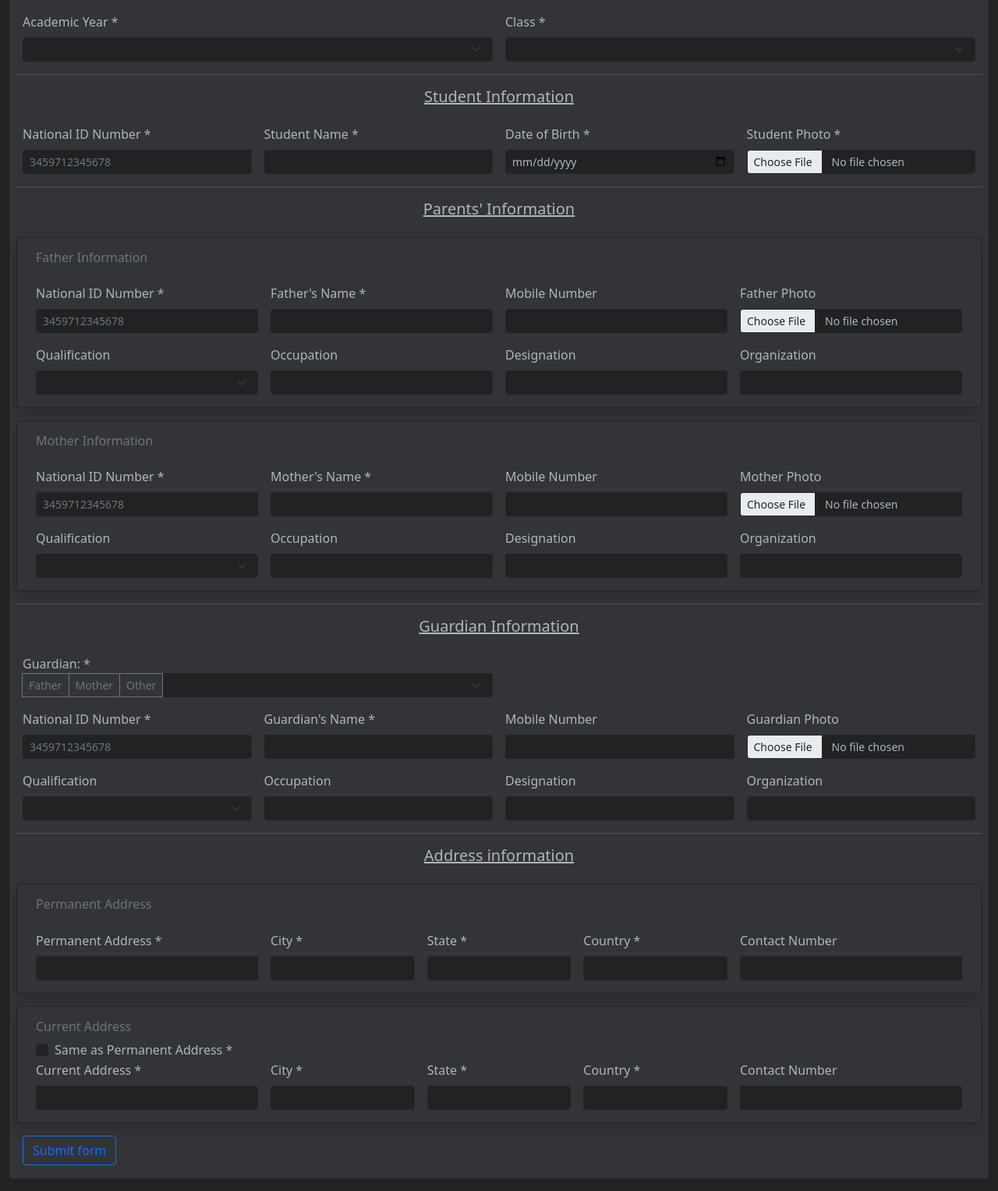
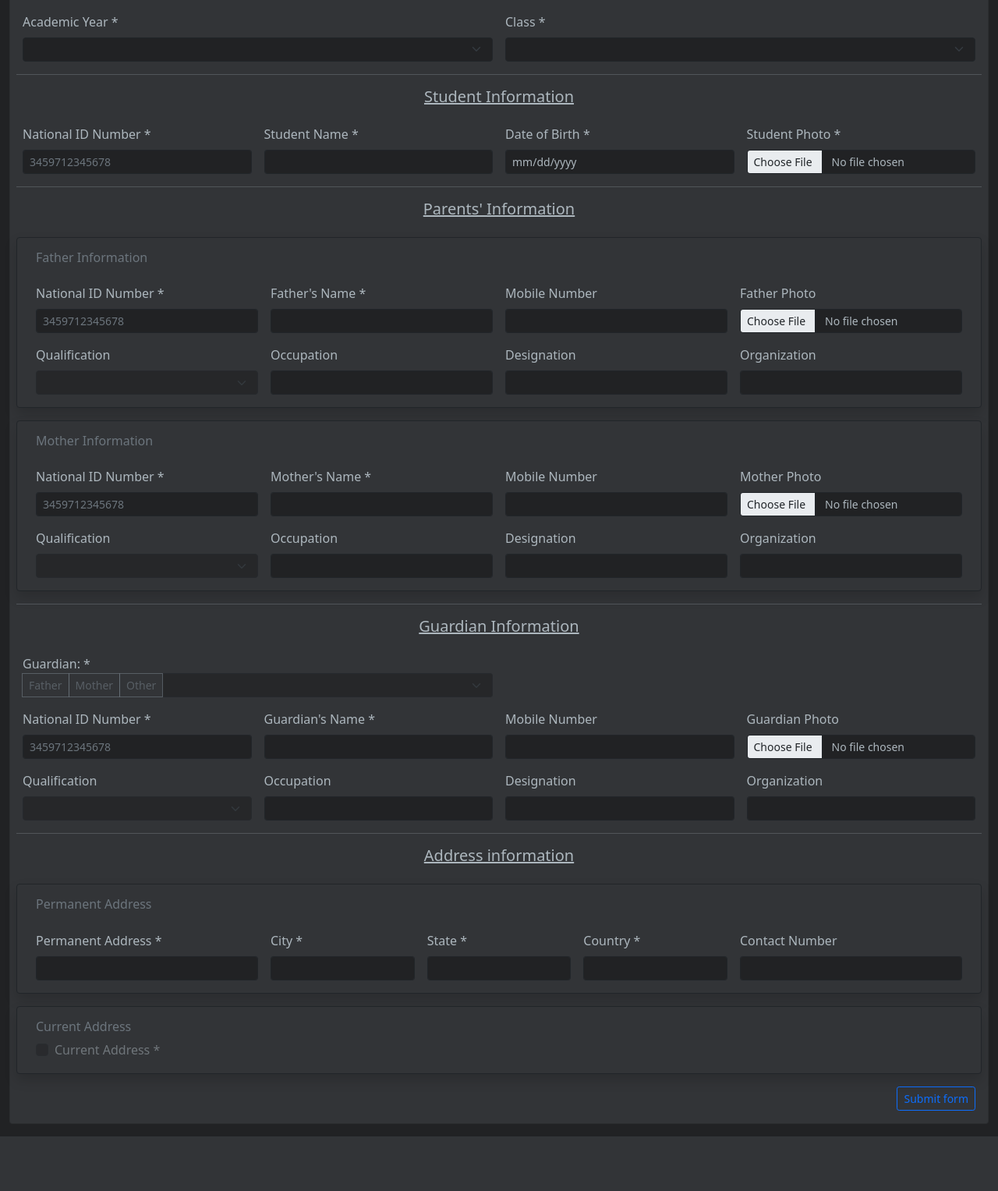
Before and after one commit to NumanNaseerNomi/NOMi.DAS.LMS, a PHP site: page / in a window 1280 px wide. Shown: the part 438-1965 px from the top of the page at 78% size. After the commit the page ends 1895 px from the top, so only its background shows below. Run offline with PHP 8.4, Linux system fonts and the light colour scheme.

Commit message:
Update admissionForm.php

```diff
--- a/NOMi/iDAS/components/admissionForm.php
+++ b/NOMi/iDAS/components/admissionForm.php
@@ -2,7 +2,7 @@
 	<h4 class="m-3 mb-0">New Admission</h4>
 	<hr class="mb-0"/>
 	<div class="card-body">
-		<form class="row g-3 needs-validation">
+		<form class="row g-3 needs-validation" autocomplete="off">
 			<h5 class="text-center text-decoration-underline">Admission Information</h5>
 			<div class="col-md-6">
 				<label for="academicYear" class="form-label">Academic Year *</label>
@@ -23,20 +23,20 @@
 			<hr class="mb-0"/>
 			<h5 class="text-center text-decoration-underline">Student Information</h5>
 			<div class="col-md-3">
-				<label for="studendNID" class="form-label">National ID Number *</label>
-				<input type="text" class="form-control form-control-sm bgDarkBlack border-dark fcLightBlack" id="studendNID" placeholder="3459712345678" size="13" pattern="[0-9]{13}" required>
+				<label for="studentNID" class="form-label">National ID Number *</label>
+				<input type="text" class="form-control form-control-sm bgDarkBlack border-dark fcLightBlack" id="studentNID" placeholder="3459712345678" size="13" pattern="[0-9]{13}" onchange="disableOnInvalid('studentNID','requiredStudentNID');" required>
 			</div>
 			<div class="col-md-3">
 				<label for="studentName" class="form-label">Student Name *</label>
-				<input type="text" class="form-control form-control-sm bgDarkBlack border-dark fcLightBlack" id="studentName" required>
+				<input type="text" class="form-control form-control-sm bgDarkBlack border-dark fcLightBlack requiredStudentNID" id="studentName" required disabled>
 			</div>
 			<div class="col-md-3">
 				<label for="studentDOB" class="form-label">Date of Birth *</label>
-				<input type="date" class="form-control form-control-sm bgDarkBlack border-dark fcLightBlack" id="studentDOB" required>
+				<input type="date" class="form-control form-control-sm bgDarkBlack border-dark fcLightBlack requiredStudentNID" id="studentDOB" required disabled>
 			</div>
 			<div class="col-md-3">
 				<label for="studentPhoto" class="form-label">Student Photo *</label>
-				<input type="file" class="custom-file-input form-control form-select-sm bgDarkBlack border-dark fcLightBlack" accept=".jpg, .jpeg" id="studentPhoto" required>
+				<input type="file" class="custom-file-input form-control form-select-sm bgDarkBlack border-dark fcLightBlack requiredStudentNID" accept=".jpg, .jpeg" id="studentPhoto" required disabled>
 			</div>
 			<hr class="mb-0"/>
 			<h5 class="text-center text-decoration-underline">Parents' Information</h5>
@@ -46,23 +46,23 @@
 						<h6 class="text-muted">Father Information</h6>
 						<div class="col-md-3">
 							<label for="fatherNID" class="form-label">National ID Number *</label>
-							<input type="text" class="form-control form-control-sm bgDarkBlack border-dark fcLightBlack" id="fatherNID" placeholder="3459712345678" size="13" pattern="[0-9]{13}" required>
+							<input type="text" class="form-control form-control-sm bgDarkBlack border-dark fcLightBlack requiredStudentNID" id="fatherNID" placeholder="3459712345678" size="13" pattern="[0-9]{13}" onchange="disableOnInvalid('fatherNID','requiredFatherNID');" required disabled>
 						</div>
 						<div class="col-md-3">
 							<label for="fatherName" class="form-label">Father's Name *</label>
-							<input type="text" class="form-control form-control-sm bgDarkBlack border-dark fcLightBlack" id="fatherName" required>
+							<input type="text" class="form-control form-control-sm bgDarkBlack border-dark fcLightBlack requiredFatherNID" id="fatherName" required disabled>
 						</div>
 						<div class="col-md-3">
 							<label for="fatherMobileNumber" class="form-label">Mobile Number</label>
-							<input type="text" class="form-control form-control-sm bgDarkBlack border-dark fcLightBlack" id="fatherMobileNumber">
+							<input type="text" class="form-control form-control-sm bgDarkBlack border-dark fcLightBlack requiredFatherNID" id="fatherMobileNumber"  disabled>
 						</div>
 						<div class="col-md-3">
 							<label for="fatherPhoto" class="form-label">Father Photo</label>
-							<input type="file" class="custom-file-input form-control form-select-sm bgDarkBlack border-dark fcLightBlack" accept=".jpg, .jpeg" id="fatherPhoto">
+							<input type="file" class="custom-file-input form-control form-select-sm bgDarkBlack border-dark fcLightBlack requiredFatherNID" accept=".jpg, .jpeg" id="fatherPhoto"  disabled>
 						</div>
 						<div class="col-md-3">
 							<label for="fatherQualification" class="form-label">Qualification</label>
-							<select class="form-select form-select-sm bgDarkBlack border-dark fcLightBlack" id="fatherQualification">
+							<select class="form-select form-select-sm bgDarkBlack border-dark fcLightBlack requiredFatherNID" id="fatherQualification"  disabled>
 								<option selected disabled></option>
 								<option value="">None</option>
 								<option value="">Under Matric</option>
@@ -71,15 +71,15 @@
 						</div>
 						<div class="col-md-3">
 							<label for="fatherOccupation" class="form-label">Occupation</label>
-							<input type="text" class="form-control form-control-sm bgDarkBlack border-dark fcLightBlack" id="fatherOccupation">
+							<input type="text" class="form-control form-control-sm bgDarkBlack border-dark fcLightBlack requiredFatherNID" id="fatherOccupation" disabled>
 						</div>
 						<div class="col-md-3">
 							<label for="fatherDesignation" class="form-label">Designation</label>
-							<input type="text" class="form-control form-control-sm bgDarkBlack border-dark fcLightBlack" id="fatherDesignation">
+							<input type="text" class="form-control form-control-sm bgDarkBlack border-dark fcLightBlack requiredFatherNID" id="fatherDesignation" disabled>
 						</div>
 						<div class="col-md-3">
 							<label for="fatherOrganization" class="form-label">Organization</label>
-							<input type="text" class="form-control form-control-sm bgDarkBlack border-dark fcLightBlack" id="fatherOrganization">
+							<input type="text" class="form-control form-control-sm bgDarkBlack border-dark fcLightBlack requiredFatherNID" id="fatherOrganization" disabled>
 						</div>
 					</div>
 				</div>
@@ -90,23 +90,23 @@
 						<h6 class="text-muted">Mother Information</h6>
 						<div class="col-md-3">
 							<label for="motherNID" class="form-label">National ID Number *</label>
-							<input type="text" class="form-control form-control-sm bgDarkBlack border-dark fcLightBlack" id="motherNID" placeholder="3459712345678" size="13" pattern="[0-9]{13}" required>
+							<input type="text" class="form-control form-control-sm bgDarkBlack border-dark fcLightBlack requiredStudentNID" id="motherNID" placeholder="3459712345678" size="13" pattern="[0-9]{13}" onchange="disableOnInvalid('motherNID','requiredMotherNID');" required disabled>
 						</div>
 						<div class="col-md-3">
 							<label for="motherName" class="form-label">Mother's Name *</label>
-							<input type="text" class="form-control form-control-sm bgDarkBlack border-dark fcLightBlack" id="motherName" required>
+							<input type="text" class="form-control form-control-sm bgDarkBlack border-dark fcLightBlack requiredMotherNID" id="motherName" required disabled>
 						</div>
 						<div class="col-md-3">
 							<label for="motherMobileNumber" class="form-label">Mobile Number</label>
-							<input type="text" class="form-control form-control-sm bgDarkBlack border-dark fcLightBlack" id="motherMobileNumber">
+							<input type="text" class="form-control form-control-sm bgDarkBlack border-dark fcLightBlack requiredMotherNID" id="motherMobileNumber" disabled>
 						</div>
 						<div class="col-md-3">
 							<label for="motherPhoto" class="form-label">Mother Photo</label>
-							<input type="file" class="custom-file-input form-control form-select-sm bgDarkBlack border-dark fcLightBlack" accept=".jpg, .jpeg" id="motherPhoto">
+							<input type="file" class="custom-file-input form-control form-select-sm bgDarkBlack border-dark fcLightBlack requiredMotherNID" accept=".jpg, .jpeg" id="motherPhoto" disabled>
 						</div>
 						<div class="col-md-3">
 							<label for="motherQualification" class="form-label">Qualification</label>
-							<select class="form-select form-select-sm bgDarkBlack border-dark fcLightBlack" id="motherQualification">
+							<select class="form-select form-select-sm bgDarkBlack border-dark fcLightBlack requiredMotherNID" id="motherQualification" disabled>
 								<option selected disabled></option>
 								<option value="">None</option>
 								<option value="">Under Matric</option>
@@ -115,15 +115,15 @@
 						</div>
 						<div class="col-md-3">
 							<label for="motherOccupation" class="form-label">Occupation</label>
-							<input type="text" class="form-control form-control-sm bgDarkBlack border-dark fcLightBlack" id="motherOccupation">
+							<input type="text" class="form-control form-control-sm bgDarkBlack border-dark fcLightBlack requiredMotherNID" id="motherOccupation" disabled>
 						</div>
 						<div class="col-md-3">
 							<label for="motherDesignation" class="form-label">Designation</label>
-							<input type="text" class="form-control form-control-sm bgDarkBlack border-dark fcLightBlack" id="motherDesignation">
+							<input type="text" class="form-control form-control-sm bgDarkBlack border-dark fcLightBlack requiredMotherNID" id="motherDesignation" disabled>
 						</div>
 						<div class="col-md-3">
 							<label for="motherOrganization" class="form-label">Organization</label>
-							<input type="text" class="form-control form-control-sm bgDarkBlack border-dark fcLightBlack" id="motherOrganization">
+							<input type="text" class="form-control form-control-sm bgDarkBlack border-dark fcLightBlack requiredMotherNID" id="motherOrganization" disabled>
 						</div>
 					</div>
 				</div>
@@ -133,13 +133,13 @@
 			<div class="col-md-6">
 				<label class="form-check-label">Guardian: * &emsp;</label>
 				<div class="input-group input-group-sm">
-					<input type="radio" class="btn-check" name="guardianOptions" id="guardianFather" data-bs-toggle="collapse" data-bs-target="#collapseGuardian" aria-expanded="true" aria-controls="collapseGuardian" onclick="disableGroup('guardianFather', 'isGuardian', true);" required>
+					<input type="radio" class="btn-check requiredFatherNID" name="guardianOptions" id="guardianFather" data-bs-toggle="collapse" data-bs-target="#collapseGuardian" aria-expanded="true" aria-controls="collapseGuardian" onclick="disableGroup('guardianFather', 'isGuardian');" required disabled>
 					<label class="btn btn-outline-secondary" for="guardianFather">Father</label>
-					<input type="radio" class="btn-check" name="guardianOptions" id="guardianMother" data-bs-toggle="collapse" data-bs-target="#collapseGuardian" aria-expanded="true" aria-controls="collapseGuardian" onclick="disableGroup('guardianMother', 'isGuardian', true);">
+					<input type="radio" class="btn-check requiredMotherNID" name="guardianOptions" id="guardianMother" data-bs-toggle="collapse" data-bs-target="#collapseGuardian" aria-expanded="true" aria-controls="collapseGuardian" onclick="disableGroup('guardianMother', 'isGuardian');" disabled>
 					<label class="btn btn-outline-secondary" for="guardianMother">Mother</label>
-					<input type="radio" class="btn-check" name="guardianOptions" id="guardianOther" data-bs-toggle="collapse" data-bs-target="#collapseGuardian" aria-expanded="true" aria-controls="collapseGuardian" onclick="disableGroup('guardianOther', 'isGuardian', false);">
+					<input type="radio" class="btn-check requiredStudentNID" name="guardianOptions" id="guardianOther" data-bs-toggle="collapse" data-bs-target="#collapseGuardian" aria-expanded="true" aria-controls="collapseGuardian" disabled>
 					<label class="btn btn-outline-secondary" for="guardianOther">Other</label>
-					<select class="form-select bgDarkBlack border-dark fcLightBlack isGuardian" id="guardianRelationship" required>
+					<select class="form-select bgDarkBlack border-dark fcLightBlack requiredStudentNID" id="guardianRelationship" onfocus="this.form.guardianOther.checked = true" onchange="disableOnInvalid('guardianRelationship','requiredGuardianRelationship');" required disabled>
 						<option selected disabled></option>
 						<option value="">Uncle</option>
 						<option value="">Ant</option>
@@ -151,23 +151,23 @@
 				<div class="row g-3">
 					<div class="col-md-3">
 						<label for="guardianNID" class="form-label">National ID Number *</label>
-						<input type="text" class="form-control form-control-sm bgDarkBlack border-dark fcLightBlack isGuardian" id="guardianNID" placeholder="3459712345678" size="13" pattern="[0-9]{13}" required>
+						<input type="text" class="form-control form-control-sm bgDarkBlack border-dark fcLightBlack isGuardian requiredGuardianRelationship" id="guardianNID" placeholder="3459712345678" size="13" pattern="[0-9]{13}" required disabled>
 					</div>
 					<div class="col-md-3">
 						<label for="guardianName" class="form-label">Guardian's Name *</label>
-						<input type="text" class="form-control form-control-sm bgDarkBlack border-dark fcLightBlack isGuardian" id="guardianName" required>
+						<input type="text" class="form-control form-control-sm bgDarkBlack border-dark fcLightBlack isGuardian requiredGuardianRelationship" id="guardianName" required disabled>
 					</div>
 					<div class="col-md-3">
 						<label for="guardianMobileNumber" class="form-label">Mobile Number</label>
-						<input type="text" class="form-control form-control-sm bgDarkBlack border-dark fcLightBlack isGuardian" id="guardianMobileNumber">
+						<input type="text" class="form-control form-control-sm bgDarkBlack border-dark fcLightBlack isGuardian requiredGuardianRelationship" id="guardianMobileNumber" disabled>
 					</div>
 					<div class="col-md-3">
 						<label for="guardianPhoto" class="form-label">Guardian Photo</label>
-						<input type="file" class="custom-file-input form-control form-select-sm bgDarkBlack border-dark fcLightBlack isGuardian" accept=".jpg, .jpeg" id="guardianPhoto">
+						<input type="file" class="custom-file-input form-control form-select-sm bgDarkBlack border-dark fcLightBlack isGuardian requiredGuardianRelationship" accept=".jpg, .jpeg" id="guardianPhoto" disabled>
 					</div>
 					<div class="col-md-3">
 						<label for="guardianQualification" class="form-label">Qualification</label>
-						<select class="form-select form-select-sm bgDarkBlack border-dark fcLightBlack isGuardian" id="guardianQualification">
+						<select class="form-select form-select-sm bgDarkBlack border-dark fcLightBlack isGuardian requiredGuardianRelationship" id="guardianQualification" disabled>
 							<option selected disabled></option>
 							<option value="">None</option>
 							<option value="">Under Matric</option>
@@ -176,15 +176,15 @@
 					</div>
 					<div class="col-md-3">
 						<label for="guardianOccupation" class="form-label">Occupation</label>
-						<input type="text" class="form-control form-control-sm bgDarkBlack border-dark fcLightBlack isGuardian" id="guardianOccupation">
+						<input type="text" class="form-control form-control-sm bgDarkBlack border-dark fcLightBlack isGuardian requiredGuardianRelationship" id="guardianOccupation" disabled>
 					</div>
 					<div class="col-md-3">
 						<label for="guardianOccupation" class="form-label">Designation</label>
-						<input type="text" class="form-control form-control-sm bgDarkBlack border-dark fcLightBlack isGuardian" id="guardianOccupation">
+						<input type="text" class="form-control form-control-sm bgDarkBlack border-dark fcLightBlack isGuardian requiredGuardianRelationship" id="guardianOccupation" disabled>
 					</div>
 					<div class="col-md-3">
 						<label for="guardianOrganization" class="form-label">Organization</label>
-						<input type="text" class="form-control form-control-sm bgDarkBlack border-dark fcLightBlack isGuardian" id="guardianOrganization">
+						<input type="text" class="form-control form-control-sm bgDarkBlack border-dark fcLightBlack isGuardian requiredGuardianRelationship" id="guardianOrganization" disabled>
 					</div>
 				</div>
 			</div>
@@ -196,23 +196,23 @@
 						<h6 class="text-muted">Permanent Address</h6>
 						<div class="col-md-3">
 							<label for="permanentAddress" class="form-label">Permanent Address *</label>
-							<input type="text" class="form-control form-control-sm bgDarkBlack border-dark fcLightBlack" id="permanentAddress" required>
+							<input type="text" class="form-control form-control-sm bgDarkBlack border-dark fcLightBlack requiredStudentNID" id="permanentAddress" onchange="disableOnInvalid('permanentAddress', 'requiredPermanentAddress');" required disabled>
 						</div>
 						<div class="col-md-2">
 							<label for="permanentCity" class="form-label">City *</label>
-							<input type="text" class="form-control form-control-sm bgDarkBlack border-dark fcLightBlack" id="permanentCity" required>
+							<input type="text" class="form-control form-control-sm bgDarkBlack border-dark fcLightBlack requiredStudentNID" id="permanentCity" required disabled>
 						</div>
 						<div class="col-md-2">
 							<label for="permanentState" class="form-label">State *</label>
-							<input type="text" class="form-control form-control-sm bgDarkBlack border-dark fcLightBlack" id="permanentState" required>
+							<input type="text" class="form-control form-control-sm bgDarkBlack border-dark fcLightBlack requiredStudentNID" id="permanentState" required disabled>
 						</div>
 						<div class="col-md-2">
 							<label for="permanentCountry" class="form-label">Country *</label>
-							<input type="text" class="form-control form-control-sm bgDarkBlack border-dark fcLightBlack" id="permanentCountry" required>
+							<input type="text" class="form-control form-control-sm bgDarkBlack border-dark fcLightBlack requiredStudentNID" id="permanentCountry" required disabled>
 						</div>
 						<div class="col-md-3">
 							<label for="permanentContactNumber" class="form-label">Contact Number</label>
-							<input type="text" class="form-control form-control-sm bgDarkBlack border-dark fcLightBlack" id="permanentContactNumber">
+							<input type="text" class="form-control form-control-sm bgDarkBlack border-dark fcLightBlack requiredStudentNID" id="permanentContactNumber" disabled>
 						</div>
 					</div>
 				</div>
@@ -222,72 +222,105 @@
 					<h6 class="text-muted">Current Address</h6>
 					<div class="col-12">
 						<div class="form-check">
-							<input class="form-check-input bgDarkBlack border-dark" type="checkbox" id="asPermanent" data-bs-toggle="collapse" data-bs-target="#collapseCurrentAddress" aria-expanded="true" aria-controls="collapseCurrentAddress" onclick="disableGroup('asPermanent', 'isPermanent', true);">
-							<label class="form-check-label" for="asPermanent">Same as Permanent Address *</label>
+							<input class="form-check-input bgDarkBlack border-dark requiredPermanentAddress" type="checkbox" id="asPermanent" data-bs-toggle="collapse" data-bs-target="#collapseCurrentAddress" aria-expanded="false" aria-controls="collapseCurrentAddress" onclick="disableGroup('asPermanent', 'isPermanent', false);" disabled>
+							<label class="form-check-label" for="asPermanent">Current Address *</label>
 						</div>
 					</div>
-					<div class="collapse show" id="collapseCurrentAddress">
+					<div class="collapse" id="collapseCurrentAddress">
 						<div class="row g-3">
 							<div class="col-md-3">
 								<label for="currentAddress" class="form-label">Current Address *</label>
-								<input type="text" class="form-control form-control-sm bgDarkBlack border-dark fcLightBlack isPermanent" id="currentAddress" required>
+								<input type="text" class="form-control form-control-sm bgDarkBlack border-dark fcLightBlack isPermanent" id="currentAddress" required disabled>
 							</div>
 							<div class="col-md-2">
 								<label for="currentCity" class="form-label">City *</label>
-								<input type="text" class="form-control form-control-sm bgDarkBlack border-dark fcLightBlack isPermanent" id="currentCity" required>
+								<input type="text" class="form-control form-control-sm bgDarkBlack border-dark fcLightBlack isPermanent" id="currentCity" required disabled>
 							</div>
 							<div class="col-md-2">
 								<label for="currentState" class="form-label">State *</label>
-								<input type="text" class="form-control form-control-sm bgDarkBlack border-dark fcLightBlack isPermanent" id="currentState" required>
+								<input type="text" class="form-control form-control-sm bgDarkBlack border-dark fcLightBlack isPermanent" id="currentState" required disabled>
 							</div>
 							<div class="col-md-2">
 								<label for="currentCountry" class="form-label">Country *</label>
-								<input type="text" class="form-control form-control-sm bgDarkBlack border-dark fcLightBlack isPermanent" id="currentCountry" required>
+								<input type="text" class="form-control form-control-sm bgDarkBlack border-dark fcLightBlack isPermanent" id="currentCountry" required disabled>
 							</div>
 							<div class="col-md-3">
 								<label for="currentContactNumber" class="form-label">Contact Number</label>
-								<input type="text" class="form-control form-control-sm bgDarkBlack border-dark fcLightBlack isPermanent" id="currentContactNumber">
+								<input type="text" class="form-control form-control-sm bgDarkBlack border-dark fcLightBlack isPermanent" id="currentContactNumber" disabled>
 							</div>
 						</div>
 					</div>
 				</div>
 			</div>
 			<div class="col-12">
-				<button class="btn btn-outline-primary" type="submit">Submit form</button>
+				<button class="btn btn-outline-primary btn-sm float-end" type="submit">Submit form</button>
 			</div>
 		</form>
 	</div>
 </div>
 
 <script type="text/javascript">
-function disableGroup(myOption, myOptions, onCheck)
+function disableGroup(inputObj, targerObjs, isTrue = true)
 {
-	var myOptionElement = document.getElementById(myOption);
-	var myOptionElements = document.getElementsByClassName(myOptions);
-	for (var i = 0; i < myOptionElements.length; i++)
+	var inputObject = document.getElementById(inputObj);
+	var targerObjects = document.getElementsByClassName(targerObjs);
+	for (var i = 0; i < targerObjects.length; i++)
 	{
-		if (onCheck == true)
+		if (isTrue == true)
 		{
-			if (myOptionElement.checked)
+			if (inputObject.checked)
 			{
-				myOptionElements[i].disabled = true;
+				targerObjects[i].disabled = true;
 			}
 			else
 			{
-				myOptionElements[i].disabled = false;
+				targerObjects[i].disabled = false;
 			}
 		}
 		else
 		{
-			if (myOptionElement.checked)
+			if (inputObject.checked)
 			{
-				myOptionElements[i].disabled = false;
+				targerObjects[i].disabled = false;
 			}
 			else
 			{
-				myOptionElements[i].disabled = true;
+				targerObjects[i].disabled = true;
 			}
 		}
 	}
 }
+
+
+function disableOnInvalid(inputObj, targerObjs, isTrue = true)
+{
+	var inputObject = document.getElementById(inputObj);
+	var targerObjects = document.getElementsByClassName(targerObjs);
+	for (var i = 0; i < targerObjects.length; i++)
+	{
+		if (isTrue == true)
+		{
+			if (!inputObject.checkValidity())
+			{
+				targerObjects[i].disabled = true;
+			}
+			else
+			{
+				targerObjects[i].disabled = false;
+			}
+		}
+		else
+		{
+			if (!inputObject.checkValidity())
+			{
+				targerObjects[i].disabled = false;
+			}
+			else
+			{
+				targerObjects[i].disabled = true;
+			}
+		}
+	}
+}
+
 </script>
```
